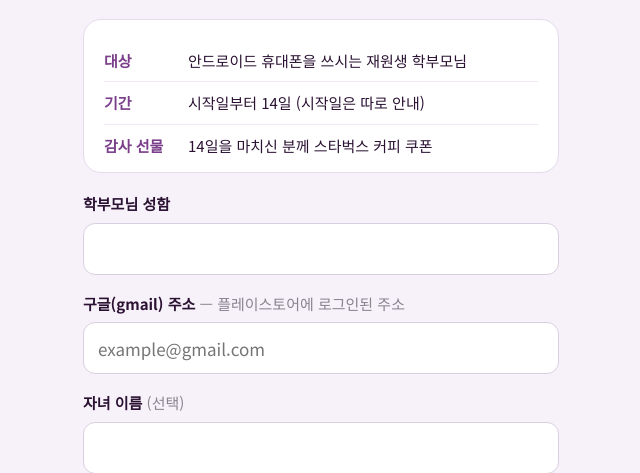
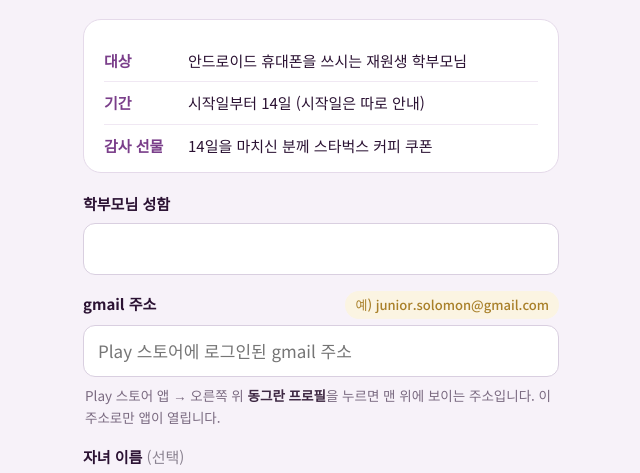
Before and after one commit to esther815/juniorsolomon-site, a plain HTML site: page beta.html in a window 1280 px wide. Shown: the part 304-777 px from the top of the page, without its empty margins (319-959 px from the left). Drawn offline with nearby package versions, Linux system fonts and the light colour scheme.

Commit message:
체험단 신청: gmail 칸 안내(Play 스토어 로그인 주소)와 오른쪽 위 예시
Co-Authored-By: Claude Opus 5.5 <noreply@anthropic.com>
Claude-Session: https://claude.ai/code/session_01TtJRsmsL7LjEsgCij837Tv

```diff
--- a/beta.html
+++ b/beta.html
@@ -25,6 +25,11 @@ h1 em{font-style:normal;color:#7A3E8A}
 label{display:block;font-size:15px;font-weight:700;margin:16px 0 6px}
 label span{font-weight:400;color:#8A8290}
 input[type=text],input[type=email]{width:100%;min-height:52px;border:1px solid #D9CFE0;border-radius:12px;padding:0 14px;font-size:17px;font-family:inherit;background:#fff}
+.how{font-size:13.5px;line-height:1.6;color:#7A6A80;margin:8px 2px 0}
+.lr{display:flex;justify-content:space-between;align-items:baseline;gap:8px}
+.lr .l{font-weight:700;color:inherit}
+.lr .ex{font-weight:500;font-size:13px;color:#A9802A;background:#FBF4E2;border-radius:999px;padding:3px 10px}
+.how b{color:#3E2843}
 .agree{display:flex;gap:10px;align-items:flex-start;font-size:14px;color:#4E4356;margin:18px 0 6px;font-weight:400}
 .agree input{width:20px;height:20px;margin-top:3px;flex:none}
 button{width:100%;min-height:56px;margin-top:16px;border:0;border-radius:14px;background:#4A2753;color:#FBF6EE;font-size:18px;font-weight:700;font-family:inherit}
@@ -50,8 +55,9 @@ button:disabled{opacity:.6}
 <form id="f" autocomplete="on">
  <label for="n">학부모님 성함</label>
  <input type="text" id="n" name="name" maxlength="30" required>
- <label for="e">구글(gmail) 주소 <span>— 플레이스토어에 로그인된 주소</span></label>
- <input type="email" id="e" name="email" inputmode="email" placeholder="example@gmail.com" required>
+ <label for="e" class="lr"><span class="l">gmail 주소</span><span class="ex">예) junior.solomon@gmail.com</span></label>
+ <input type="email" id="e" name="email" inputmode="email" autocomplete="email" placeholder="Play 스토어에 로그인된 gmail 주소" required>
+ <div class="how">Play 스토어 앱 → 오른쪽 위 <b>동그란 프로필</b>을 누르면 맨 위에 보이는 주소입니다. 이 주소로만 앱이 열립니다.</div>
  <label for="c">자녀 이름 <span>(선택)</span></label>
  <input type="text" id="c" name="child" maxlength="30">
  <label class="agree"><input type="checkbox" id="ag"> 앱 시험 사용 안내를 위해 성함·gmail·자녀 이름을 받습니다. 시험 사용이 끝나면 6개월 안에 지웁니다.</label>
```
